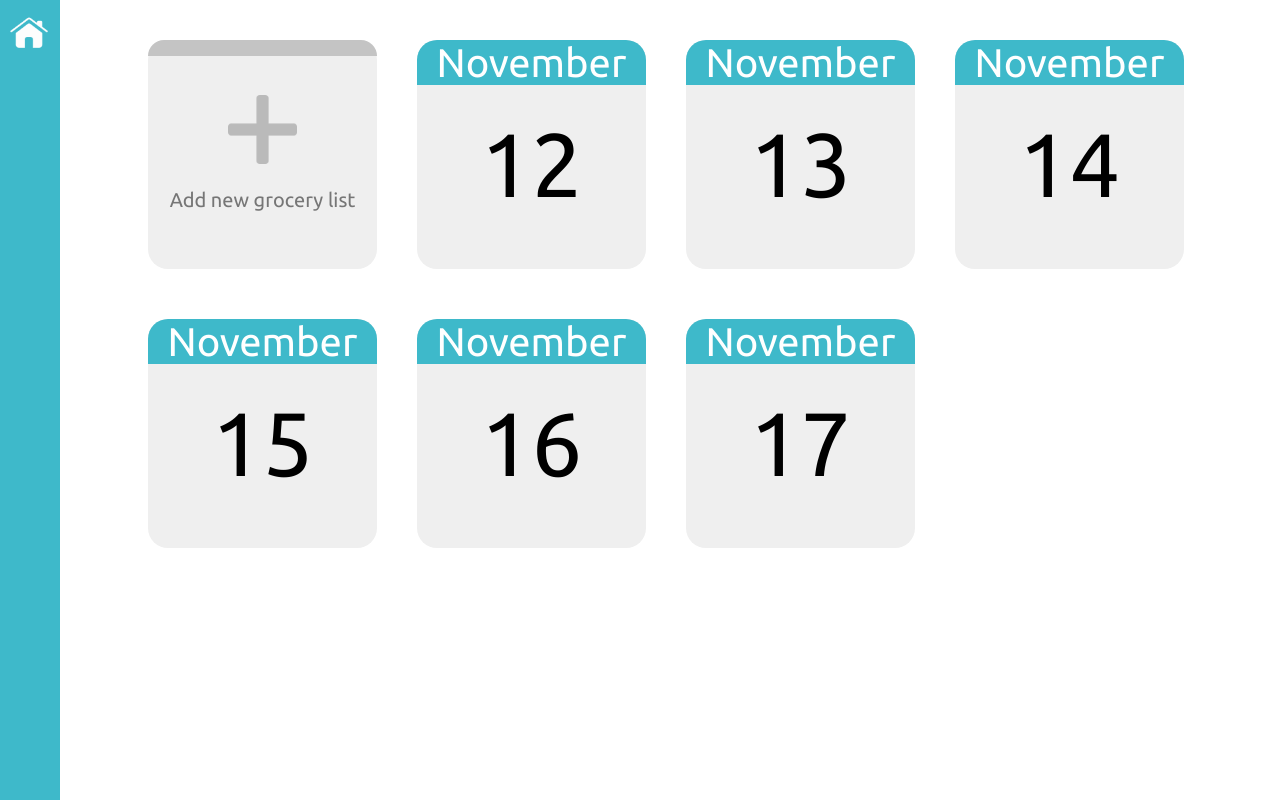
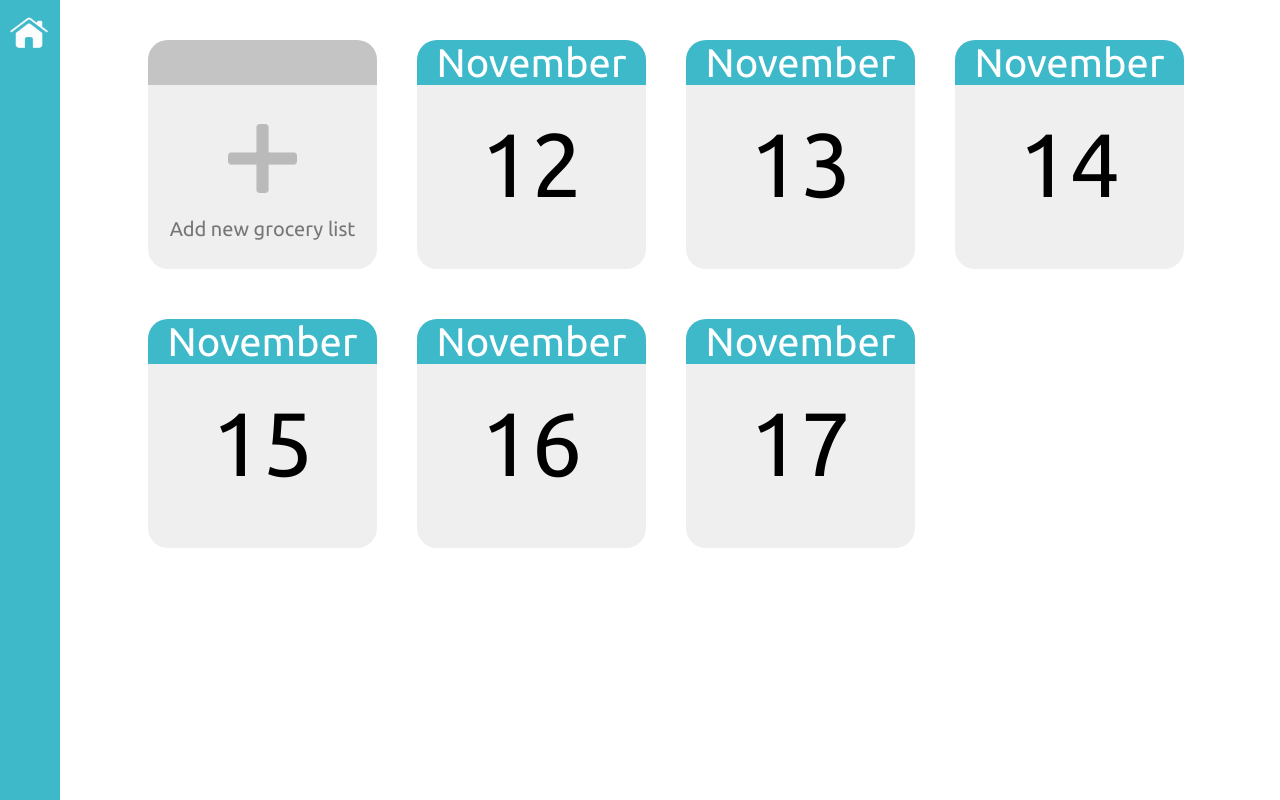
Before and after one commit to isabelleyzhou/grocery-list, a React (Create React App) app: page / in a window 1280 px wide. Built offline with nearby package versions, Linux system fonts and the light colour scheme.

Commit message:
more spacing

```diff
--- a/src/components/Dashboard/AddDate/AddDate.css
+++ b/src/components/Dashboard/AddDate/AddDate.css
@@ -11,7 +11,7 @@
   left: 0;
   padding: 0;
   width: 229px;
-  height: 16px;
+  height: 45px;
   background-color: #c4c4c4;
 }
 
--- a/src/components/List/List.css
+++ b/src/components/List/List.css
@@ -24,6 +24,7 @@
   font-size: 20px;
   top: 150px;
   left: 80px;
+  width: 400px;
   border: solid;
   height: 70px;
   border-color: #ebe9e9;
```
